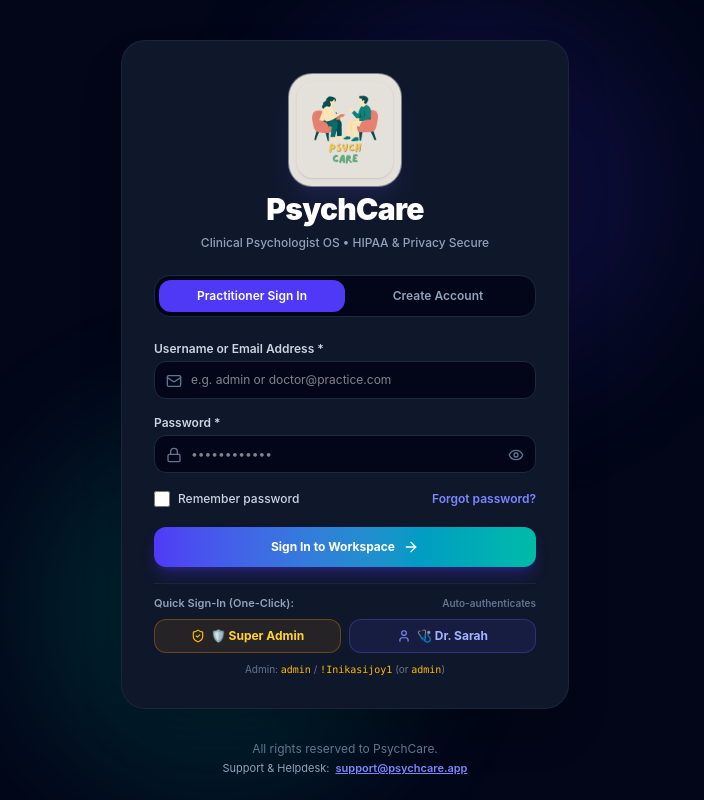
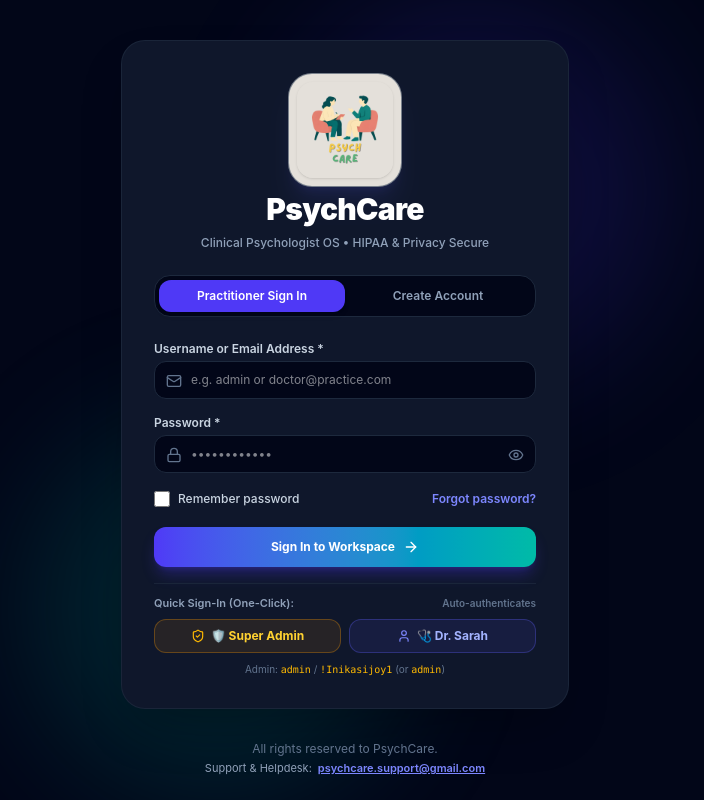
Before and after one commit to saragmohan/psychcare, a React (Vite) app: page / in a window 1280 px wide. Shown: the whole page, without its empty margins (295-999 px from the left). Built offline with nearby package versions, Linux system fonts and the light colour scheme; no server answers.

Commit message:
chore(config): update official support email to psychcare.support@gmail.com

```diff
--- a/src/App.tsx
+++ b/src/App.tsx
@@ -168,10 +168,10 @@ export default function App() {
           <div className="flex items-center gap-2 text-slate-400 text-xs">
             <span>Support & Assistance:</span>
             <a
-              href="mailto:support@psychcare.app"
+              href="mailto:psychcare.support@gmail.com"
               className="text-indigo-400 hover:text-indigo-300 font-semibold underline transition"
             >
-              support@psychcare.app
+              psychcare.support@gmail.com
             </a>
           </div>
         </div>
--- a/src/components/CheckoutModal.tsx
+++ b/src/components/CheckoutModal.tsx
@@ -195,10 +195,10 @@ export const CheckoutModal: React.FC<CheckoutModalProps> = ({
                 <p className="mt-1">
                   Please send an email with your payment screenshot and UTR number to{' '}
                   <a
-                    href={`mailto:support@psychcare.app?subject=Payment%20Verification%20Followup%20-%20Invoice%20${successInvoice.id}%20(UTR:%20${successInvoice.paymentMethod.utrNumber || ''})`}
+                    href={`mailto:psychcare.support@gmail.com?subject=Payment%20Verification%20Followup%20-%20Invoice%20${successInvoice.id}%20(UTR:%20${successInvoice.paymentMethod.utrNumber || ''})`}
                     className="text-amber-300 hover:text-amber-200 font-bold underline transition"
                   >
-                    support@psychcare.app
+                    psychcare.support@gmail.com
                   </a>
                   . Our team will verify and activate your account immediately.
                 </p>
@@ -230,8 +230,8 @@ export const CheckoutModal: React.FC<CheckoutModalProps> = ({
               <span>All rights reserved to PsychCare.</span>
               <span>
                 Support:{' '}
-                <a href="mailto:support@psychcare.app" className="text-slate-400 hover:text-slate-300 underline font-medium">
-                  support@psychcare.app
+                <a href="mailto:psychcare.support@gmail.com" className="text-slate-400 hover:text-slate-300 underline font-medium">
+                  psychcare.support@gmail.com
                 </a>
               </span>
             </div>
@@ -449,8 +449,8 @@ export const CheckoutModal: React.FC<CheckoutModalProps> = ({
                 <span>All rights reserved to PsychCare.</span>
                 <span>
                   Support:{' '}
-                  <a href="mailto:support@psychcare.app" className="text-slate-400 hover:text-slate-300 underline font-medium">
-                    support@psychcare.app
+                  <a href="mailto:psychcare.support@gmail.com" className="text-slate-400 hover:text-slate-300 underline font-medium">
+                    psychcare.support@gmail.com
                   </a>
                 </span>
               </div>
--- a/src/services/invoiceService.ts
+++ b/src/services/invoiceService.ts
@@ -157,13 +157,13 @@ export function generateInvoicePdf(invoice: PaymentInvoice, user: User): void {
 
   if (isPending) {
     doc.text('Account will be activated with premium membership within 1-2 hours upon admin bank verification.', 16, 244);
-    doc.text('Beyond that hour if still not granted, please email payment screenshot to support@psychcare.app.', 16, 250);
+    doc.text('Beyond that hour if still not granted, please email payment screenshot to psychcare.support@gmail.com.', 16, 250);
   } else {
     doc.text('Thank you for partnering with PsychCare Clinical OS to power your therapy practice.', 16, 250);
   }
 
-  doc.text('For billing inquiries or tax documentation assistance, contact support@psychcare.app.', 16, 256);
-  doc.text('All rights reserved to PsychCare. • Support: support@psychcare.app', 16, 262);
+  doc.text('For billing inquiries or tax documentation assistance, contact psychcare.support@gmail.com.', 16, 256);
+  doc.text('All rights reserved to PsychCare. • Support: psychcare.support@gmail.com', 16, 262);
 
   doc.save(`PsychCare_Invoice_${invoice.id}.pdf`);
 }
--- a/src/views/auth/LoginView.tsx
+++ b/src/views/auth/LoginView.tsx
@@ -420,10 +420,10 @@ export const LoginView: React.FC<LoginViewProps> = ({ onLoginSuccess }) => {
         <div className="flex items-center justify-center gap-1.5 text-[11px] text-slate-400">
           <span>Support & Helpdesk:</span>
           <a
-            href="mailto:support@psychcare.app"
+            href="mailto:psychcare.support@gmail.com"
             className="text-indigo-400 hover:text-indigo-300 font-semibold underline transition"
           >
-            support@psychcare.app
+            psychcare.support@gmail.com
           </a>
         </div>
       </footer>
--- a/src/views/psychologist/BillingView.tsx
+++ b/src/views/psychologist/BillingView.tsx
@@ -94,10 +94,10 @@ export const BillingView: React.FC<BillingViewProps> = ({ currentUser }) => {
               <p className="text-[11px] text-slate-400 leading-relaxed pt-0.5">
                 Beyond that hour and membership is still not granted? Please send an email with your payment screenshot to{' '}
                 <a
-                  href={`mailto:support@psychcare.app?subject=Payment%20Verification%20Followup%20-%20UTR%20${pendingInvoice.paymentMethod.utrNumber || ''}`}
+                  href={`mailto:psychcare.support@gmail.com?subject=Payment%20Verification%20Followup%20-%20UTR%20${pendingInvoice.paymentMethod.utrNumber || ''}`}
                   className="text-amber-300 hover:text-amber-200 font-bold underline"
                 >
-                  support@psychcare.app
+                  psychcare.support@gmail.com
                 </a>{' '}
                 for immediate assistance.
               </p>
```
